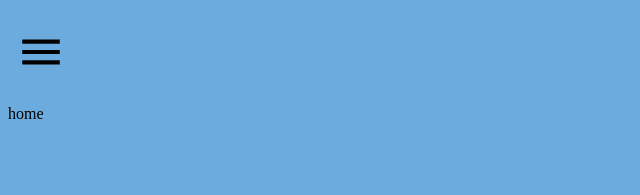
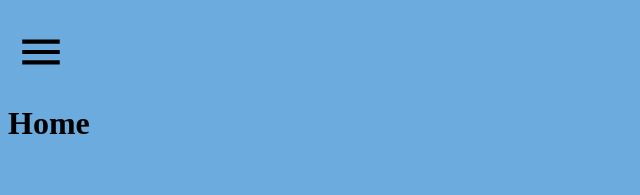
Before and after one commit to JasonP2002/man-city-hackathon-front-end, a React (Create React App) app in the folder hays-hackathon/: page / in a window 1280 px wide. Shown: the top 195 px of the page, without its empty margins (0-640 px from the left). Built offline with nearby package versions, Linux system fonts and the light colour scheme.

Commit message:
created boilerplate code for all components

```diff
--- a/hays-hackathon/package.json
+++ b/hays-hackathon/package.json
@@ -3,6 +3,7 @@
   "version": "0.1.0",
   "private": true,
   "dependencies": {
+    "@dnd-kit/core": "^6.0.8",
     "@emotion/react": "^11.10.6",
     "@emotion/styled": "^11.10.6",
     "@mui/icons-material": "^5.11.16",
--- /dev/null
+++ b/hays-hackathon/src/components/home/Available.tsx
@@ -0,0 +1,12 @@
+import React from "react";
+
+export interface IAvailableProps {}
+
+const Available: React.FunctionComponent<IAvailableProps> = (props) => {
+  return (
+    <div>
+
+    </div>
+  );
+};
+export default Available;
--- /dev/null
+++ b/hays-hackathon/src/components/home/Bench.tsx
@@ -0,0 +1,12 @@
+import React from "react";
+
+export interface IBenchProps {}
+
+const Bench: React.FunctionComponent<IBenchProps> = (props) => {
+  return (
+    <div>
+
+    </div>
+  );
+};
+export default Bench;
--- /dev/null
+++ b/hays-hackathon/src/components/home/Field.tsx
@@ -0,0 +1,12 @@
+import React from "react";
+
+export interface IFieldProps {}
+
+const Field: React.FunctionComponent<IFieldProps> = (props) => {
+  return (
+    <div className="field">
+
+    </div>
+  );
+};
+export default Field;
--- a/hays-hackathon/src/components/pages/Home.tsx
+++ b/hays-hackathon/src/components/pages/Home.tsx
@@ -1,12 +1,24 @@
 import React from "react";
 import Layout from "../layout/layout";
+
+import Field from '../home/Field';
+import Bench from '../home/Bench';
+import Available from '../home/Available';
+
+import { DndContext } from '@dnd-kit/core';
 
 export interface IHomePageProps {}
 
 const HomePage: React.FunctionComponent<IHomePageProps> = (props) => {
   return (
     <Layout>
-      <div>home</div>
+      {/*Must wrap all drag-and-drop components in a DndContext*/}
+      <DndContext>
+        <h1>Home</h1>
+        <Field />
+        <Bench />
+        <Available />
+      </DndContext>
     </Layout>
   );
 };
```
Also changed, not shown: hays-hackathon/src/components/home/Player.tsx (added, +12 -0 lines), 1 other file (tests, documents, lock files or other folders).
